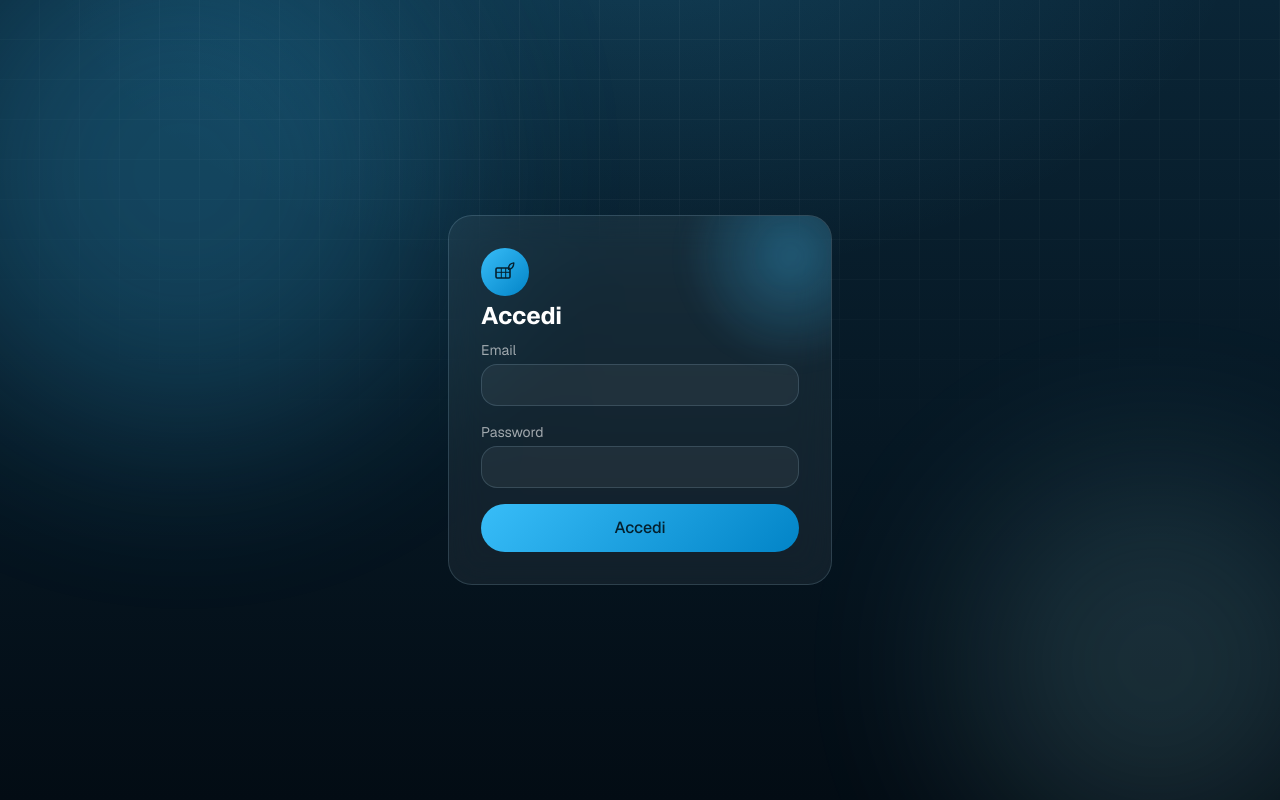
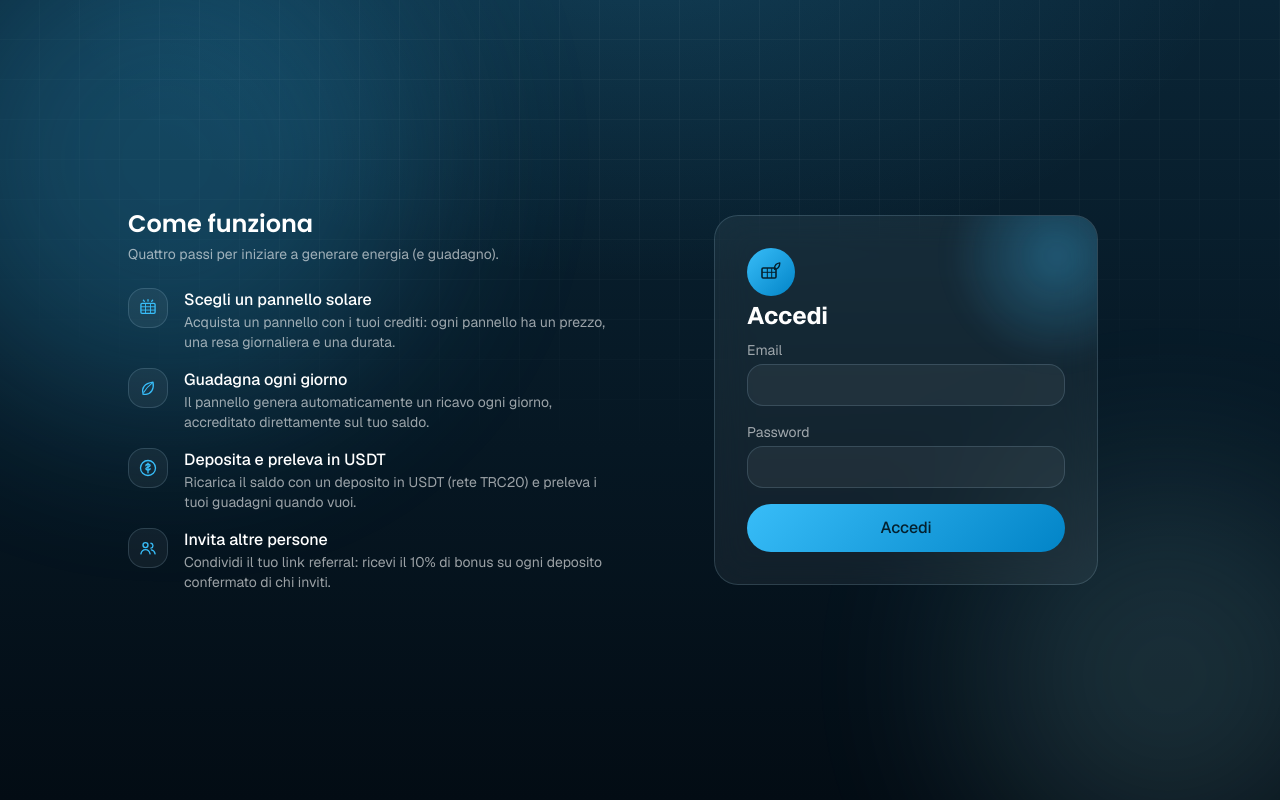
Before and after one commit to emergoapp-beep/solar-panels-platform, a Next.js app: page /login in a window 1280 px wide. Built offline with nearby package versions, Linux system fonts and the light colour scheme.

Commit message:
Aggiunge sezione Come funziona a login e registrazione

```diff
--- a/app/login/page.tsx
+++ b/app/login/page.tsx
@@ -4,6 +4,7 @@ import { useState } from 'react'
 import { useRouter } from 'next/navigation'
 import { createClient } from '@/lib/supabase/client'
 import { LogoMarkIcon } from '@/components/icons/Icons'
+import HowItWorks from '@/components/HowItWorks'
 
 export default function LoginPage() {
   const router = useRouter()
@@ -36,8 +37,13 @@ export default function LoginPage() {
   }
 
   return (
-    <main className="flex min-h-screen items-center justify-center text-white p-6">
-      <form onSubmit={handleSubmit} className="glass glow-corner p-8 rounded-3xl w-full max-w-sm space-y-4 animate-fade-in-up">
+    <main className="min-h-screen text-white p-6 flex items-center justify-center">
+      <div className="w-full max-w-5xl grid grid-cols-1 lg:grid-cols-2 gap-10 items-center">
+        <div className="order-2 lg:order-1">
+          <HowItWorks />
+        </div>
+
+        <form onSubmit={handleSubmit} className="order-1 lg:order-2 glass glow-corner p-8 rounded-3xl w-full max-w-sm mx-auto space-y-4 animate-fade-in-up">
           <div className="w-12 h-12 rounded-3xl btn-primary flex items-center justify-center mb-1">
             <LogoMarkIcon className="w-6 h-6" />
           </div>
@@ -77,6 +83,7 @@ export default function LoginPage() {
             {loading ? 'Accesso in corso...' : 'Accedi'}
           </button>
         </form>
+      </div>
     </main>
   )
 }
--- a/app/register/page.tsx
+++ b/app/register/page.tsx
@@ -4,6 +4,7 @@ import { Suspense, useState } from 'react'
 import { useRouter, useSearchParams } from 'next/navigation'
 import { createClient } from '@/lib/supabase/client'
 import { LogoMarkIcon } from '@/components/icons/Icons'
+import HowItWorks from '@/components/HowItWorks'
 
 export default function RegisterPage() {
   return (
@@ -53,8 +54,13 @@ function RegisterForm() {
   }
 
   return (
-    <main className="flex min-h-screen items-center justify-center text-white p-6">
-      <form onSubmit={handleSubmit} className="glass glow-corner p-8 rounded-3xl w-full max-w-sm space-y-4 animate-fade-in-up">
+    <main className="min-h-screen text-white p-6 flex items-center justify-center">
+      <div className="w-full max-w-5xl grid grid-cols-1 lg:grid-cols-2 gap-10 items-center">
+        <div className="order-2 lg:order-1">
+          <HowItWorks />
+        </div>
+
+        <form onSubmit={handleSubmit} className="order-1 lg:order-2 glass glow-corner p-8 rounded-3xl w-full max-w-sm mx-auto space-y-4 animate-fade-in-up">
           <div className="w-12 h-12 rounded-3xl btn-primary flex items-center justify-center mb-1">
             <LogoMarkIcon className="w-6 h-6" />
           </div>
@@ -124,6 +130,7 @@ function RegisterForm() {
             {loading ? 'Registrazione in corso...' : 'Registrati'}
           </button>
         </form>
+      </div>
     </main>
   )
 }
--- /dev/null
+++ b/components/HowItWorks.tsx
@@ -0,0 +1,52 @@
+import { PanelIcon, LeafIcon, CoinIcon, UsersIcon } from '@/components/icons/Icons'
+
+const steps = [
+  {
+    icon: PanelIcon,
+    title: 'Scegli un pannello solare',
+    description:
+      'Acquista un pannello con i tuoi crediti: ogni pannello ha un prezzo, una resa giornaliera e una durata.',
+  },
+  {
+    icon: LeafIcon,
+    title: 'Guadagna ogni giorno',
+    description:
+      'Il pannello genera automaticamente un ricavo ogni giorno, accreditato direttamente sul tuo saldo.',
+  },
+  {
+    icon: CoinIcon,
+    title: 'Deposita e preleva in USDT',
+    description:
+      'Ricarica il saldo con un deposito in USDT (rete TRC20) e preleva i tuoi guadagni quando vuoi.',
+  },
+  {
+    icon: UsersIcon,
+    title: 'Invita altre persone',
+    description:
+      'Condividi il tuo link referral: ricevi il 10% di bonus su ogni deposito confermato di chi inviti.',
+  },
+]
+
+export default function HowItWorks() {
+  return (
+    <div className="space-y-6">
+      <div>
+        <h2 className="font-display text-2xl mb-1">Come funziona</h2>
+        <p className="text-white/60 text-sm">Quattro passi per iniziare a generare energia (e guadagno).</p>
+      </div>
+      <div className="space-y-4">
+        {steps.map((step) => (
+          <div key={step.title} className="flex gap-4">
+            <div className="w-10 h-10 rounded-2xl input-glass flex items-center justify-center shrink-0">
+              <step.icon className="w-5 h-5 text-[var(--sun)]" />
+            </div>
+            <div>
+              <h3 className="font-medium">{step.title}</h3>
+              <p className="text-white/60 text-sm">{step.description}</p>
+            </div>
+          </div>
+        ))}
+      </div>
+    </div>
+  )
+}
```
Lines whose indentation alone changed are shown as unchanged.
